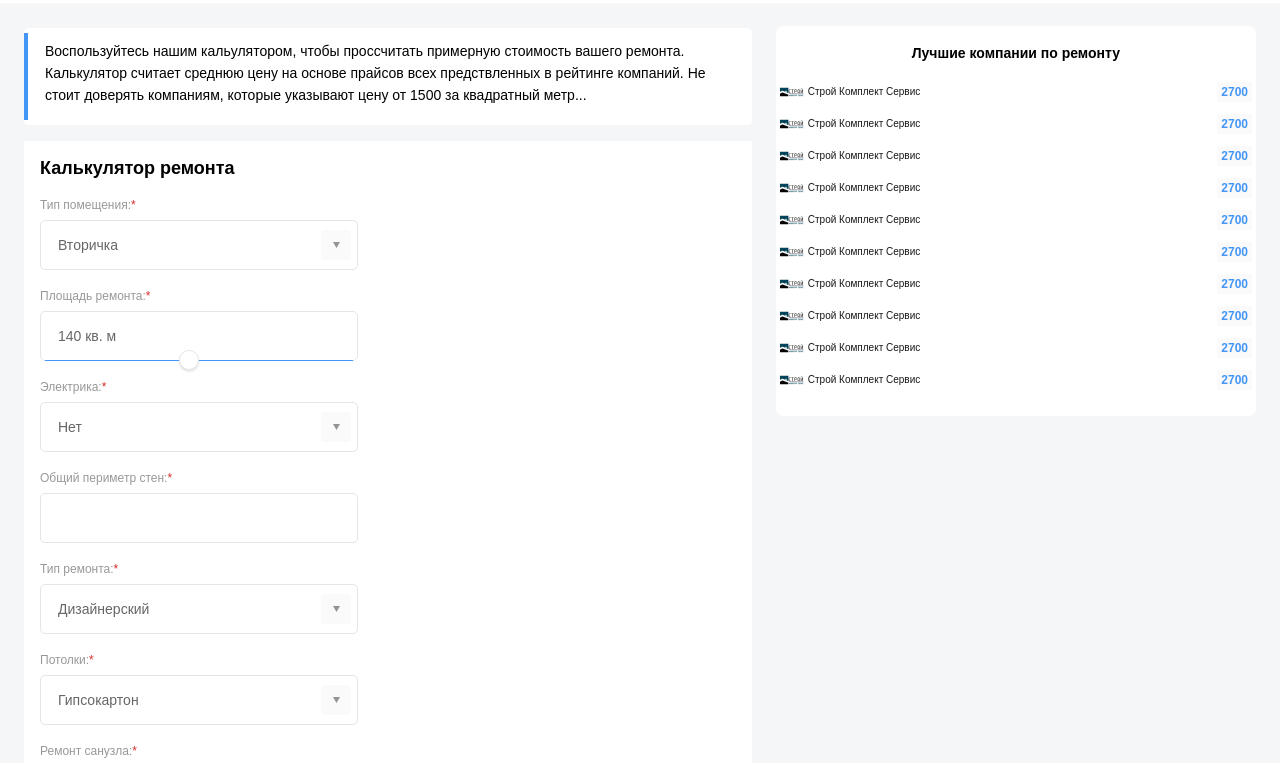
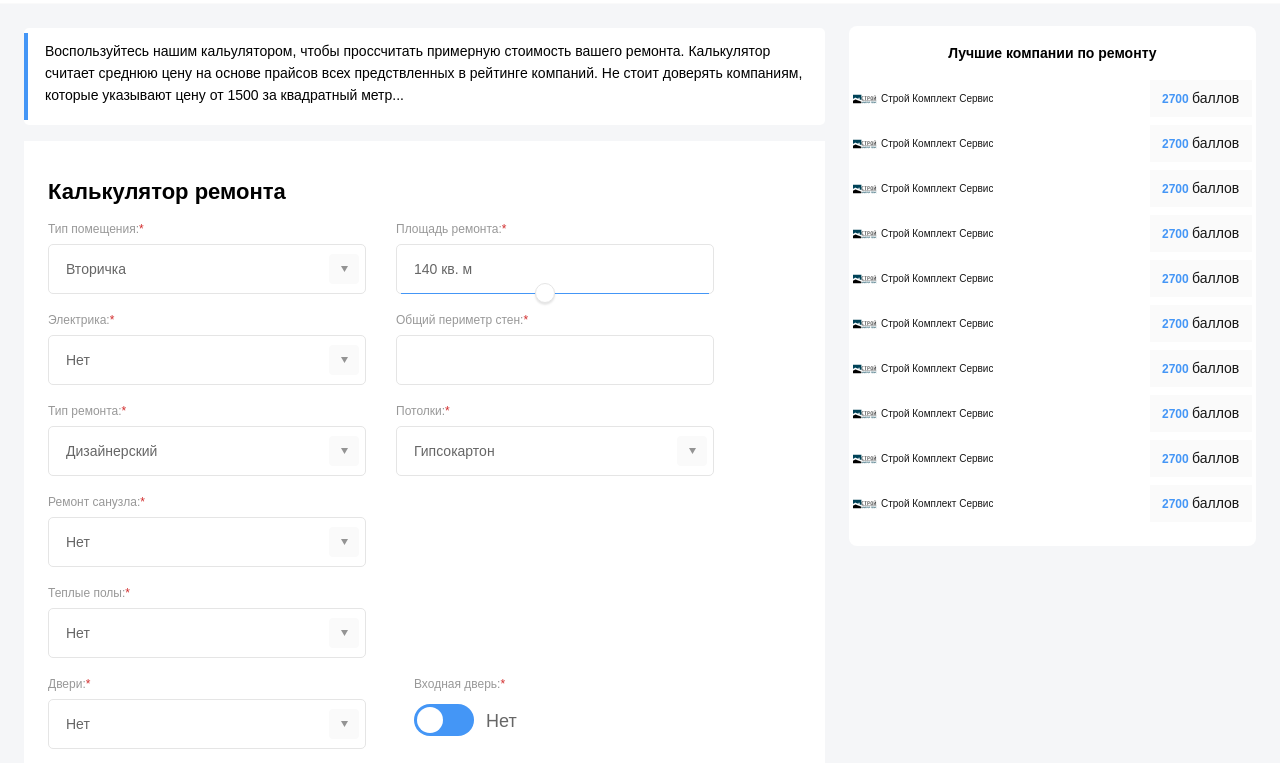
Before and after one commit to medvedium/rvt, a website: page src/index.html in a window 1280 px wide. Shown: the part 66-829 px from the top of the page. Drawn offline with nearby package versions, Linux system fonts and the light colour scheme; files that its build step writes are made by us from their sources.

Commit message:
desktop form adaptive

```diff
--- a/src/index.html
+++ b/src/index.html
@@ -4,7 +4,7 @@
 <head>
   <meta charset="UTF-8">
   <meta name="viewport" content="width=device-width, initial-scale=1.0">
-  <link rel="stylesheet" href="css/style.min.css">
+  <link rel="stylesheet" href="css/style.css">
   <title>Тестовое задание</title>
 </head>
 
@@ -66,55 +66,83 @@
         <h1 class="calculator__title">Калькулятор ремонта</h1>
 
         <form action="#" id="calculator__form">
+
+          <div class="input-group">
+            <div class="input__wrap">
               <label for="flatType">Тип помещения:<span class="required">*</span></label>
               <select name="flatType" id="flatType">
                 <option value="8500">Вторичка</option>
                 <option value="6000">Новостройка</option>
               </select>
+            </div>
 
+            <div class="input__wrap">
               <label for="square">Площадь ремонта:<span class="required">*</span></label>
               <input type="text" name="square" id="square" value="">
               <input type="range" min="1" max="300" value="140" step="1" name="squareRange" id="squareRange">
+            </div>
+          </div>
 
+          <div class="input-group">
+            <div class="input__wrap">
               <label for="electricity">Электрика:<span class="required">*</span></label>
               <select name="electricity" id="electricity">
                 <option value="0">Нет</option>
                 <option value="300">Частичная замена и подключение</option>
                 <option value="600">Новая от вводного кабеля</option>
               </select>
-
+            </div>
+            <div class="input__wrap">
               <label for="perimetr">Общий периметр стен:<span class="required">*</span></label>
               <input type="text" name="perimetr" id="perimetr">
+            </div>
+          </div>
 
+          <div class="input-group">
+            <div class="input__wrap">
               <label for="fixType">Тип ремонта:<span class="required">*</span></label>
               <select name="fixType" id="fixType">
                 <option value="3000">Дизайнерский</option>
                 <option value="0">Косметический</option>
                 <option value="1500">Капитальный</option>
               </select>
+            </div>
 
+            <div class="input__wrap">
               <label for="roof">Потолки:<span class="required">*</span></label>
               <select name="roof" id="roof">
                 <option value="300">Гипсокартон</option>
                 <option value="450">Натяжной</option>
                 <option value="600">2-уровня гиспокартон</option>
               </select>
+            </div>
+          </div>
 
+          <div class="input-group">
+            <div class="input__wrap">
               <label for="toilet">Ремонт санузла:<span class="required">*</span></label>
               <select name="toilet" id="toilet">
                 <option value="0">Нет</option>
                 <option value="13000">Да</option>
               </select>
+            </div>
+            <div class="input__wrap">
               <label for="toiletSquare" id="toiletSquareLabel" class="">Площадь санузла:<span
                   class="required">*</span></label>
               <input type="text" name="toiletSquare" id="toiletSquare">
               <input type="range" min="1" max="20" value="10" step="1" name="toiletSquareRange" id="toiletSquareRange">
+            </div>
+          </div>
 
+          <div class="input-group">
+            <div class="input__wrap">
               <label for="floor">Теплые полы:<span class="required">*</span></label>
               <select name="floor" id="floor">
                 <option value="0">Нет</option>
                 <option value="200">Да</option>
               </select>
+            </div>
+          </div>
 
           <div class="doors-row">
             <div class="doors">
@@ -168,34 +196,34 @@
       <ul class="aside__list">
         <li class="list__item"><a href="#" class="list__link"><img src="img/company-icon.png"
               alt="Строй Комплект Сервис" class="list__icon"><span class="list__text">Строй Комплект
-              Сервис</span></a><span class="list__score">2700</span></li>
+              Сервис</span></a><span class="list__score">2700&nbsp;<span class="list__point">баллов</span></span></li>
         <li class="list__item"><a href="#" class="list__link"><img src="img/company-icon.png"
               alt="Строй Комплект Сервис" class="list__icon"><span class="list__text">Строй Комплект
-              Сервис</span></a><span class="list__score">2700</span></li>
+              Сервис</span></a><span class="list__score">2700&nbsp;<span class="list__point">баллов</span></span></li>
         <li class="list__item"><a href="#" class="list__link"><img src="img/company-icon.png"
               alt="Строй Комплект Сервис" class="list__icon"><span class="list__text">Строй Комплект
-              Сервис</span></a><span class="list__score">2700</span></li>
+              Сервис</span></a><span class="list__score">2700&nbsp;<span class="list__point">баллов</span></span></li>
         <li class="list__item"><a href="#" class="list__link"><img src="img/company-icon.png"
               alt="Строй Комплект Сервис" class="list__icon"><span class="list__text">Строй Комплект
-              Сервис</span></a><span class="list__score">2700</span></li>
+              Сервис</span></a><span class="list__score">2700&nbsp;<span class="list__point">баллов</span></span></li>
         <li class="list__item"><a href="#" class="list__link"><img src="img/company-icon.png"
               alt="Строй Комплект Сервис" class="list__icon"><span class="list__text">Строй Комплект
-              Сервис</span></a><span class="list__score">2700</span></li>
+              Сервис</span></a><span class="list__score">2700&nbsp;<span class="list__point">баллов</span></span></li>
         <li class="list__item"><a href="#" class="list__link"><img src="img/company-icon.png"
               alt="Строй Комплект Сервис" class="list__icon"><span class="list__text">Строй Комплект
-              Сервис</span></a><span class="list__score">2700</span></li>
+              Сервис</span></a><span class="list__score">2700&nbsp;<span class="list__point">баллов</span></span></li>
         <li class="list__item"><a href="#" class="list__link"><img src="img/company-icon.png"
               alt="Строй Комплект Сервис" class="list__icon"><span class="list__text">Строй Комплект
-              Сервис</span></a><span class="list__score">2700</span></li>
+              Сервис</span></a><span class="list__score">2700&nbsp;<span class="list__point">баллов</span></span></li>
         <li class="list__item"><a href="#" class="list__link"><img src="img/company-icon.png"
               alt="Строй Комплект Сервис" class="list__icon"><span class="list__text">Строй Комплект
-              Сервис</span></a><span class="list__score">2700</span></li>
+              Сервис</span></a><span class="list__score">2700&nbsp;<span class="list__point">баллов</span></span></li>
         <li class="list__item"><a href="#" class="list__link"><img src="img/company-icon.png"
               alt="Строй Комплект Сервис" class="list__icon"><span class="list__text">Строй Комплект
-              Сервис</span></a><span class="list__score">2700</span></li>
+              Сервис</span></a><span class="list__score">2700&nbsp;<span class="list__point">баллов</span></span></li>
         <li class="list__item"><a href="#" class="list__link"><img src="img/company-icon.png"
               alt="Строй Комплект Сервис" class="list__icon"><span class="list__text">Строй Комплект
-              Сервис</span></a><span class="list__score">2700</span></li>
+              Сервис</span></a><span class="list__score">2700&nbsp;<span class="list__point">баллов</span></span></li>
       </ul>
     </aside>
   </div>
--- a/src/scss/aside.scss
+++ b/src/scss/aside.scss
@@ -9,7 +9,6 @@
   width: 100%;
   min-width: 198px;
   max-width: 250px;
-  // flex-basis: 22.5%;
 
   &__title {
     display: inline-block;
@@ -61,6 +60,12 @@
       margin-left: 15px;
       background-color: $background-secondary;
     }
+    &__point {
+      display: none;
+      font-size: 14px;
+      font-weight: 400;
+      color: $text;
+    }
   }
 }
 
@@ -73,6 +78,15 @@
 
 @media (min-width: 991px) {
   .aside {
-    max-width: 100%;
+    max-width: 407px;
+    .list {
+      &__score {
+        padding: 12px;
+        width: 102px;
+      }
+      &__point {
+        display: inline-block;
+      }
+    }
   }
 }
--- a/src/scss/base.scss
+++ b/src/scss/base.scss
@@ -14,6 +14,7 @@ body {
 
 main {
   max-width: 843px;
+  width: 100%;
 }
 
 .hide {
--- a/src/scss/calculator.scss
+++ b/src/scss/calculator.scss
@@ -36,4 +36,11 @@
   .calculator__annotation {
     width: 100%;
   }
+
+  .calculator {
+    padding: 40px 24px 24px;
+    &__title {
+      font-size: 22px;
+    }
+  }
 }
--- a/src/scss/form.scss
+++ b/src/scss/form.scss
@@ -91,6 +91,11 @@
   .switch {
     margin-top: 5px;
   }
+}
+
+.input-group {
+  display: flex;
+  flex-direction: column;
 }
 
 .form {
@@ -205,6 +210,20 @@ input:checked + .slider:before {
   color: $form-input;
 }
 
+.input-group {
+  display: flex;
+  flex-direction: column;
+
+  & .input__wrap:nth-child(2) {
+    margin-left: 30px;
+  }
+}
+
+.input__wrap {
+  display: flex;
+  flex-direction: column;
+}
+
 @media (min-width: 768px) {
   #calculator__form {
     & input[type="text"],
@@ -222,3 +241,9 @@ input:checked + .slider:before {
     margin-left: 48px;
   }
 }
+
+@media (min-width: 991px) {
+  .input-group {
+    flex-direction: row;
+  }
+}
--- a/src/scss/header.scss
+++ b/src/scss/header.scss
@@ -98,9 +98,12 @@
     align-items: center;
     border-radius: 8px;
     min-width: 348px;
+    width: 100%;
     height: 38px;
     overflow: hidden;
     border: $search-bar-border;
+    margin-right: 40px;
+    margin-left: 40px;
 
     &__icon {
       background-color: $background-search;
```
Lines whose indentation alone changed are shown as unchanged.
